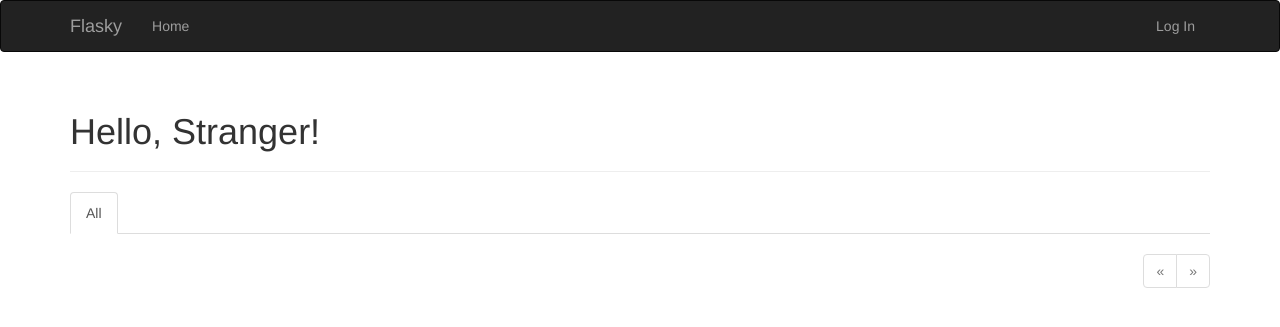
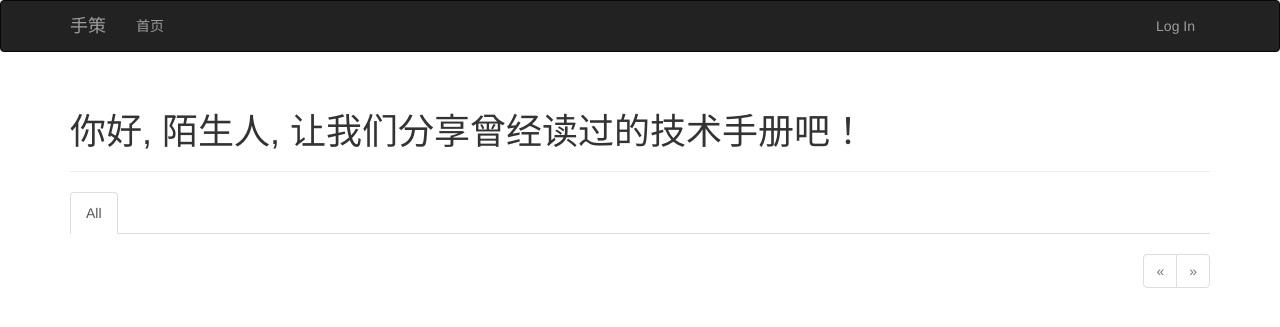
Before and after one commit to Kopei/manualscore, a Flask app: page / in a window 1280 px wide. Shown: the top 327 px of the page. Run offline with Flask 2, Linux system fonts and the light colour scheme; data that the repository does not hold is empty; some libraries are stand-ins or nearby versions.

Commit message:
change to CHN

```diff
--- a/app/auth/views.py
+++ b/app/auth/views.py
@@ -57,7 +57,7 @@ def register():
         db.session.add(user)
         db.session.commit()
         token = user.generate_confirmation_token()
-        send_email(user.email, 'Confirm Your Account',
+        send_email(user.email, u'请激活您的账号!',
                    'auth/email/confirm', user=user, token=token)
         flash(u'请登入您的邮箱验证，验证账号！')
         return redirect(url_for('auth.login'))
@@ -80,7 +80,7 @@ def confirm(token):
 @login_required
 def resend_confirmation():
     token = current_user.generate_confirmation_token()
-    send_email(current_user.email, 'Confirm Your Account',
+    send_email(current_user.email, u'请再次激活您的邮箱！',
                'auth/email/confirm', user=current_user, token=token)
     flash(u'又一封激活账号的邮件已经发送至您的邮箱！')
     return redirect(url_for('main.index'))
--- a/app/models.py
+++ b/app/models.py
@@ -1,3 +1,4 @@
+# -*- coding: utf-8 -*-
 from datetime import datetime
 import hashlib
 from werkzeug.security import generate_password_hash, check_password_hash
--- a/app/templates/base.html
+++ b/app/templates/base.html
@@ -1,6 +1,6 @@
 {% extends "bootstrap/base.html" %}
 
-{% block title %}Flasky{% endblock %}
+{% block title %}手策{% endblock %}
 
 {% block head %}
 {{ super() }}
@@ -19,11 +19,11 @@
                 <span class="icon-bar"></span>
                 <span class="icon-bar"></span>
             </button>
-            <a class="navbar-brand" href="{{ url_for('main.index') }}">Flasky</a>
+            <a class="navbar-brand" href="{{ url_for('main.index') }}">手策</a>
         </div>
         <div class="navbar-collapse collapse">
             <ul class="nav navbar-nav">
-                <li><a href="{{ url_for('main.index') }}">Home</a></li>
+                <li><a href="{{ url_for('main.index') }}">首页</a></li>
                 {% if current_user.is_authenticated() %}
                 <li><a href="{{ url_for('main.user', username=current_user.username) }}">Profile</a></li>
                 {% endif %}
--- a/app/templates/index.html
+++ b/app/templates/index.html
@@ -2,11 +2,11 @@
 {% import "bootstrap/wtf.html" as wtf %}
 {% import "_macros.html" as macros %}
 
-{% block title %}Flasky{% endblock %}
+{% block title %}手策  -分享你阅读的手册{% endblock %}
 
 {% block page_content %}
 <div class="page-header">
-    <h1>Hello, {% if current_user.is_authenticated() %}{{ current_user.username }}{% else %}Stranger{% endif %}!</h1>
+    <h1>你好, {% if current_user.is_authenticated() %}{{ current_user.username }}{% else %}陌生人{% endif %}, 让我们分享曾经读过的技术手册吧！</h1>
 </div>
 <div>
     {% if current_user.can(Permission.WRITE_ARTICLES) %}
@@ -15,9 +15,9 @@
 </div>
 <div class="post-tabs">
     <ul class="nav nav-tabs">
-        <li{% if not show_followed %} class="active"{% endif %}><a href="{{ url_for('.show_all') }}">All</a></li>
+        <li {% if not show_followed %} class="active"{% endif %}><a href="{{ url_for('.show_all') }}">All</a></li>
         {% if current_user.is_authenticated() %}
-        <li{% if show_followed %} class="active"{% endif %}><a href="{{ url_for('.show_followed') }}">Followers</a></li>
+        <li {% if show_followed %} class="active"{% endif %}><a href="{{ url_for('.show_followed') }}">Followers</a></li>
         {% endif %}
     </ul>
     {% include '_posts.html' %}
--- a/config.py
+++ b/config.py
@@ -8,13 +8,13 @@ class Config:
     SSL_DISABLE = False
     SQLALCHEMY_COMMIT_ON_TEARDOWN = True
     SQLALCHEMY_RECORD_QUERIES = True
-    MAIL_SERVER = 'smtp.yahoo.com'
-    MAIL_PORT = 465
+    MAIL_SERVER = 'smtp.126.com'
+    MAIL_PORT = 25
     MAIL_USE_TLS = True
     MAIL_USERNAME = os.environ.get('MAIL_USERNAME')
     MAIL_PASSWORD = os.environ.get('MAIL_PASSWORD')
     FLASKY_MAIL_SUBJECT_PREFIX = u'[手策]'
-    FLASKY_MAIL_SENDER = u'手策管理员 <kopei_nan@yahoo.com>'
+    FLASKY_MAIL_SENDER = u'手策管理员 <kopei_nan@126.com>'
     FLASKY_ADMIN = os.environ.get('FLASKY_ADMIN')
     FLASKY_POSTS_PER_PAGE = 20
     FLASKY_FOLLOWERS_PER_PAGE = 50
```
Also changed, not shown: app/auth/forms.py (+5 -6 lines), app/templates/auth/email/confirm.html (+6 -6 lines), app/templates/auth/email/confirm.txt (+5 -5 lines).
